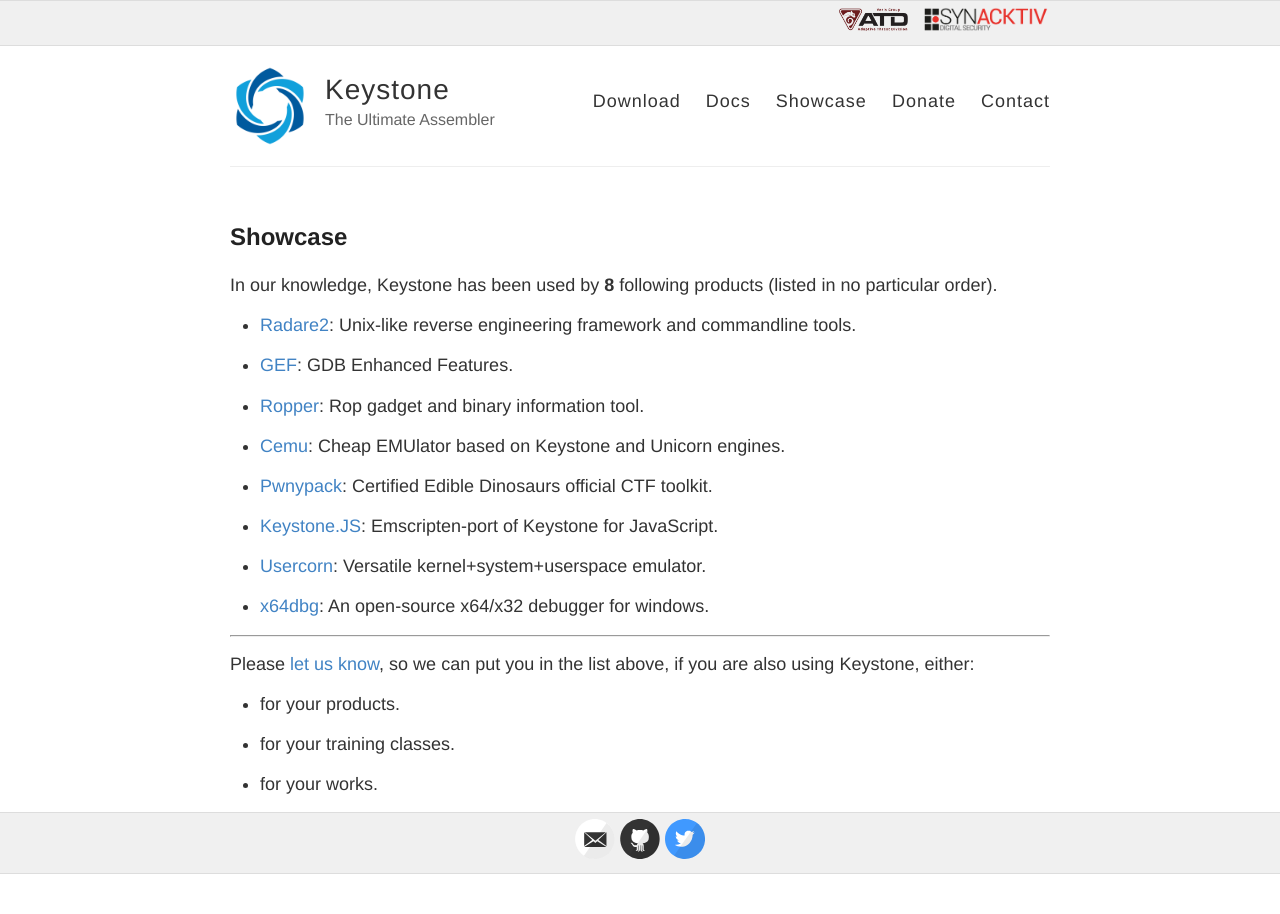
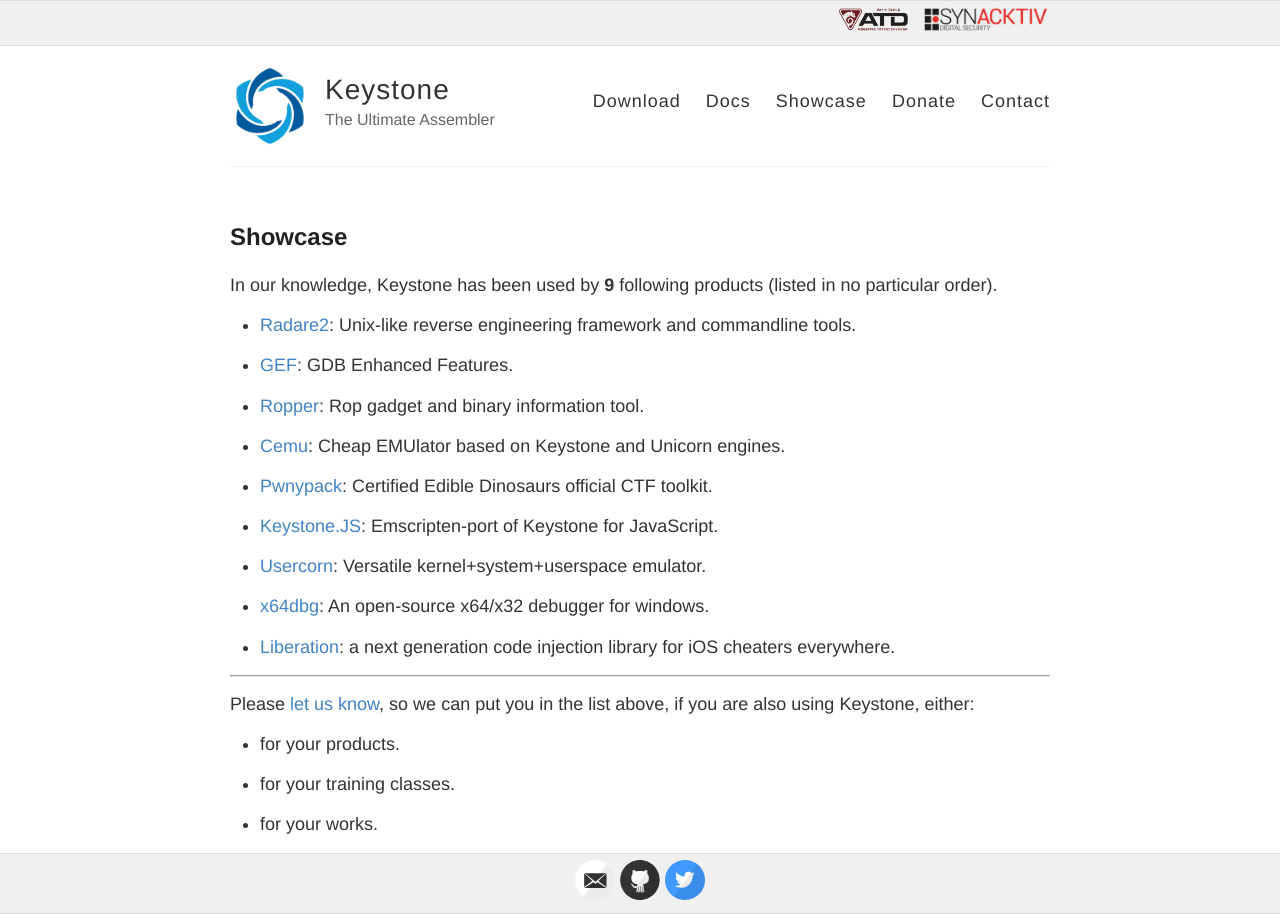
Before and after one commit to keystone-engine/keystone-engine.github.io, a Jekyll site: the page built from showcase.md, in a window 1280 px wide. Built offline with Jekyll 4.4.1, drawn with Linux system fonts in a browser that asks for light colours.

Commit message:
showcase

```diff
--- a/showcase.md
+++ b/showcase.md
@@ -6,7 +6,7 @@
 
 ## Showcase
 
-In our knowledge, Keystone has been used by **8** following products (listed in no particular order).
+In our knowledge, Keystone has been used by **9** following products (listed in no particular order).
 
 - [Radare2](https://github.com/radare/radare2): Unix-like reverse engineering framework and commandline tools.
 
@@ -24,6 +24,9 @@
 
 - [x64dbg](http://x64dbg.com): An open-source x64/x32 debugger for windows.
 
+- [Liberation](https://github.com/iOSCheaters/Liberation): a next generation code injection library for iOS cheaters everywhere.
+
+
 ---
 
 Please [let us know](/contact/), so we can put you in the list above, if you are also using Keystone, either:
```
